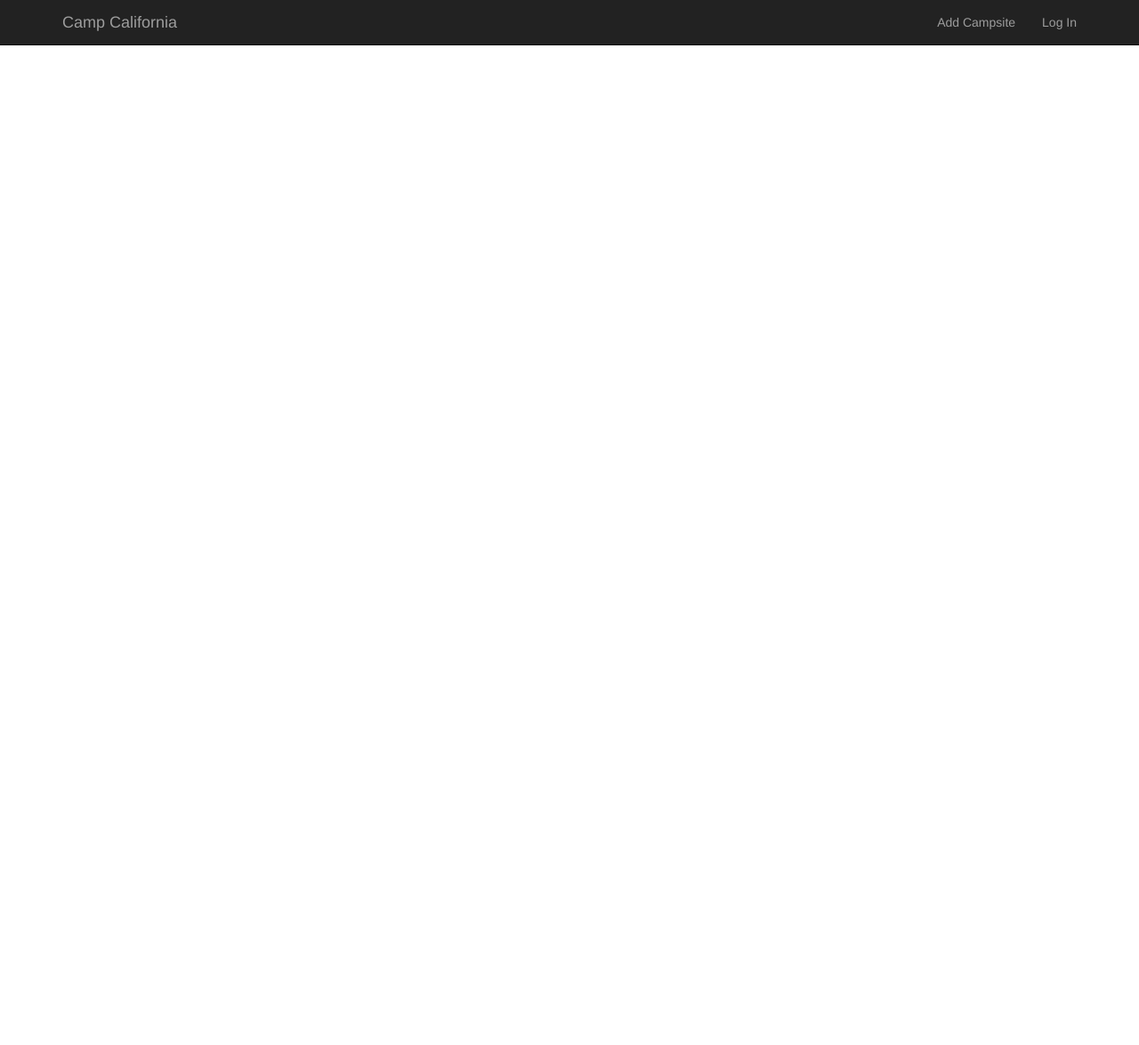
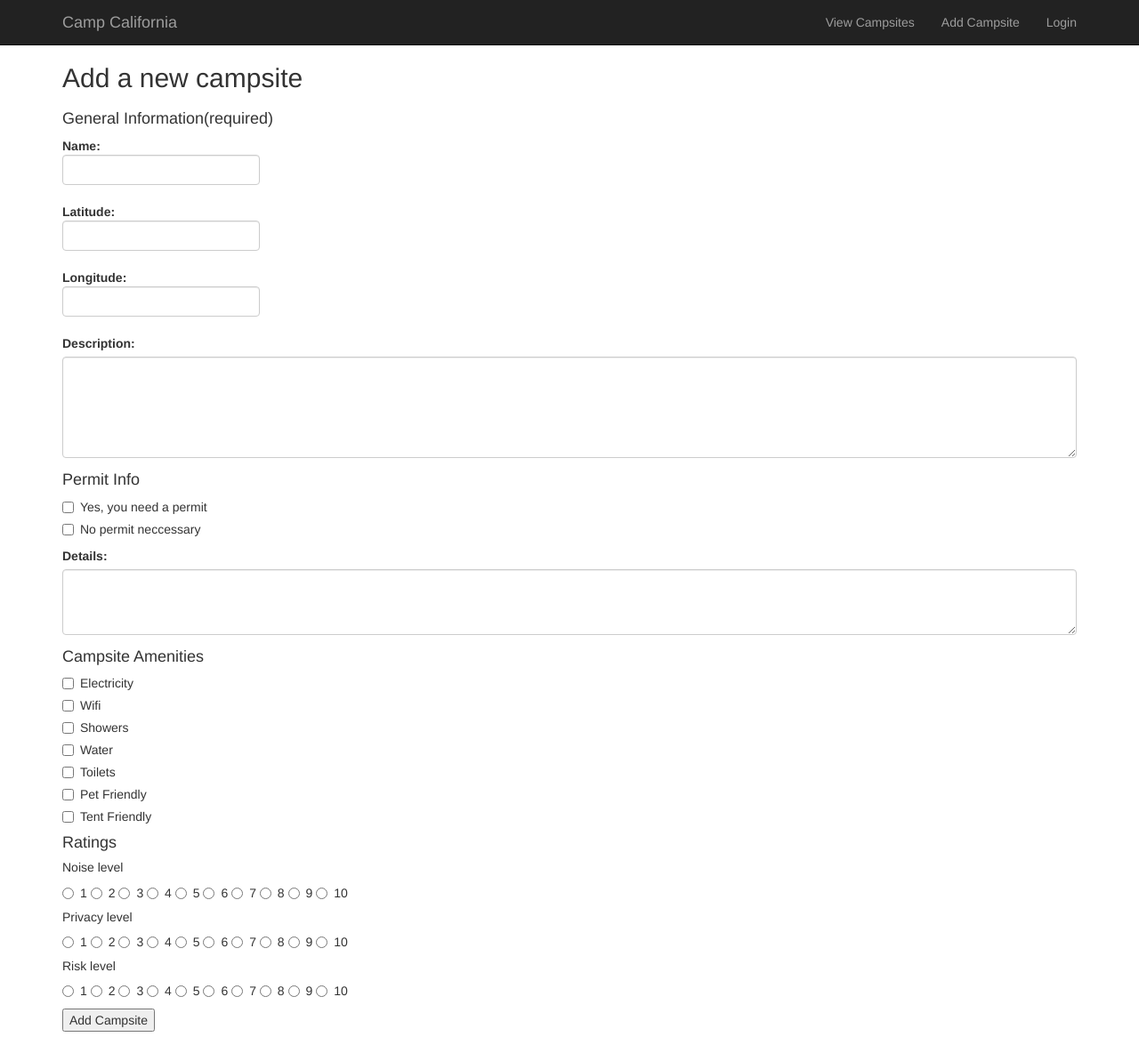
Before and after one commit to lmiller165/fullstack-free_campsite_project, a Flask app: template templates/add-campsite.html in a window 1280 px wide. Shown: the whole page at 89% size. Before the commit the page ends 51 px from the top, so only its background shows below. Run offline with Flask 2, Linux system fonts and the light colour scheme; the template is opened without the code that fills it, so the values that code supplies are empty; some libraries are stand-ins or nearby versions.

Commit message:
Add campsite form: Name, lat, lon, description, ratings are all adding to db properly. Permit, Permit info, amenities are having a few errors thrown.

```diff
--- a/server.py
+++ b/server.py
@@ -19,11 +19,12 @@ app.secret_key = "SECRET"
 app.jinja_env.undefined = StrictUndefined
 
 
-
+############################## LOGIN PROCESS ###################################
 @app.route('/')
 def index():
     """Homepage: Login or signup"""
 
+    #you can log in or choose to create an account from the homepage.
     return render_template("homepage.html")
 
 
@@ -50,9 +51,8 @@ def login_process():
     #saving user_id
     session["user_id"] = user.user_id
 
-    #flash message not currently working
     flash("Logged in")
-    return render_template(f"/view-all-campsites/{user.user_id}")
+    return redirect("/view-campsites")
 
 
 @app.route('/logout')
@@ -63,6 +63,8 @@ def logout():
     flash("Logged Out.")
     return redirect("/")
 
+
+############################# SIGN UP PROCESS ##################################
 
 @app.route('/sign-up', methods=['GET'])
 def signup_form():
@@ -90,15 +92,17 @@ def signup_process():
     flash(f"User {email} added.")
     return redirect("/")
 
-    # return redirect(f"/users/{new_user.user_id}")
 
-@app.route("/campsites")
-def movie_list():
-    """Show list of campsites."""
+############################### VIEW CAMPSITES #################################
 
-    campsites = Campsite.query.order_by('title').all()
-    return render_template("view-all-campsites.html", campsites=campsites)
+@app.route('/view-campsites', methods=['GET'])
+def list_campsites():
+    """Show list of all campsites"""
 
+    return render_template("view-campsites.html")
+
+
+################################ ADD CAMPSITES #################################
 
 @app.route('/add-campsite')
 def add_campsite_form():
@@ -112,27 +116,25 @@ def add_campsite_form():
         flash(f"You must be logged in to add a campsite")
         raise Exception("No user logged in.")
 
-    return redirect("/")
+        return redirect("/")
+
+    else:
+        return render_template("add-campsite.html")
 
 
 @app.route('/add-campsite', methods=['POST'])
 def add_campsite():
     """Add a campsite as a registered user."""
 
-    # Get form variables
+    # Campsite form variables
     name = request.form["name"]
-    lat = int(request.form["lat"])
-    lon = int(request.form["lon"])
+    lat = request.form["lat"]
+    lon = request.form["lon"]
     description = request.form["description"]
+    if request.form.get("permit") == "Yes":
+        permit = True
+    permit_info = request.form["permit_info"]
 
-    #Amenities form variables
-    electricity_checked = request.form.get("electricity") != None
-    wifi_checked = request.form.get("wifi") != None
-    showers_checked = request.form.get("showers") != None
-    water_checked = request.form.get("water") != None
-    toilets_checked = request.form.get("toilets") != None
-    petfriendly_checked = request.form.get("petfriendly") != None
-    tentfriendly_checked = request.form.get("tentfriendly") != None
 
     #Ratings form varialbes
     noise_level = int(request.form["noiselevel"])
@@ -142,14 +144,45 @@ def add_campsite():
     #User_id pulled from session
     user_id = session.get("user_id")
 
-    #Checking for user_id
-    if not user_id:
-        raise Exception("No user logged in.")
+    new_campsite = Campsite(name=name,
+                        lat=lat,
+                        lon=lon,
+                        description=description,
+                        # permit=permit,
+                        # permit_info=permit_info,
+                        user_id=user_id)
 
+    new_rating = Rating(noise_level=noise_level,
+                        risk_level=risk_level,
+                        privacy_level=privacy_level,
+                        user_id=user_id)
+
+    amenities = request.form.getlist("amenities")
+
+    for amenity in amenities:
+        new_campsite.campsite_amenities.append(amenity)
+
+
+    # new_amenity = Campsite_amenities(electricity=electricity,
+    #                                   wifi=wifi,
+    #                                   showers=showers,
+    #                                   water=water,
+    #                                   toilets=toilets,
+    #                                   petfriendly=petfriendly,
+    #                                   tentfriendly=tentfriendly)
+
+
+    new_campsite.ratings.append(new_rating)
+    # new_campsite.campsite_amenities.append(new_amenity)
+
+    #add all info to our db
+    db.session.add(new_campsite)
+
+    # db.session.add(new_amenity)
 
     db.session.commit()
 
-    return render_template("view-all.campsites")
+    return render_template("view-campsites.html")
 
 
 ################################################################################
@@ -167,3 +200,11 @@ if __name__ == "__main__":
     DebugToolbarExtension(app)
 
     app.run(host="0.0.0.0")
+
+
+############################################################################
+
+#saving for later in case I need it
+#this code is from ashely after my add a campstie and other tables:
+    # user = User.query.get(user_id)
+    # new_rating.user = user
--- a/templates/add-campsite.html
+++ b/templates/add-campsite.html
@@ -4,10 +4,9 @@
 
 
 
-{% if "user_id" in session %}
 <h2 class="container">Add a new campsite</h2>
 
-<form action="/sign-up" method="POST" class="container">
+<form action="/add-campsite" method="POST" class="container">
 
     <h4>General Information(required)</h4>
 
@@ -19,13 +18,13 @@
 
     <div class="form-group">
       <label>Latitude:
-          <input type="number" name="lat" required class="form-control">
+          <input type="float" name="lat" required class="form-control">
       </label>
     </div>
 
     <div class="form-group">
       <label>Longitude:
-          <input type="number" name="lon" required class="form-control">
+          <input type="float" name="lon" required class="form-control">
       </label>
     </div>
 
@@ -35,34 +34,49 @@
       </label>
     </div>
 
+    <h4>Permit Info</h4>
+
+    <div class="checkbox">
+      <label><input type="checkbox" name="yes" value="yes">Yes, you need a permit</label>
+    </div>
+    <div class="checkbox">
+      <label><input type="checkbox" name="no" value="no">No permit neccessary</label>
+    </div>
+
+    <div class="form-group">
+      <label for="permit_info">Details:</label>
+        <textarea class="form-control" name="permit_info" rows="3" id="description"></textarea>
+      </label>
+    </div>
+
     <h4>Campsite Amenities</h4>
 
     <div class="checkbox">
-      <label><input type="checkbox" name="electricity" value="electricity" >Electricity</label>
+      <label><input type="checkbox" name="amenities" value="1" >Electricity</label>
     </div>
 
     <div class="checkbox">
-      <label><input type="checkbox" name="wifi" value="wifi">Wifi</label>
+      <label><input type="checkbox" name="amenities" value="2">Wifi</label>
     </div>
 
     <div class="checkbox">
-      <label><input type="checkbox" name="showers" value="showers">Showers</label>
+      <label><input type="checkbox" name="amenities" value="3">Showers</label>
     </div>
 
      <div class="checkbox">
-      <label><input type="checkbox" name="water" value="water">Water</label>
+      <label><input type="checkbox" name="amenities" value="4">Water</label>
     </div>
 
     <div class="checkbox">
-      <label><input type="checkbox" name="toilets" value="toilets">Toilets</label>
+      <label><input type="checkbox" name="amenities" value="5">Toilets</label>
     </div>
 
     <div class="checkbox">
-      <label><input type="checkbox" name="petfriendly" value="petfriendly">Pet Friendly</label>
+      <label><input type="checkbox" name="amenities" value="6">Pet Friendly</label>
     </div>
 
     <div class="checkbox">
-      <label><input type="checkbox" name="tentfriendly" value="tentfriendly">Tent Friendly</label>
+      <label><input type="checkbox" name="amenities" value="7">Tent Friendly</label>
     </div>
 
 
@@ -120,7 +134,7 @@
       <input type="submit" value="Add Campsite" class="btn-dark">
     </div>
 </form>
-{% endif %}
+
 
 
 
--- a/templates/base.html
+++ b/templates/base.html
@@ -17,8 +17,15 @@
 
         <div class="navbar-collapse collapse">
             <ul class="nav navbar-nav navbar-right">
+                <li><a href="/view-campsites">View Campsites</a></li>
                 <li><a href="/add-campsite">Add Campsite</a></li>
-                <li><a href="/">Log In</a></li>
+<!--                 <li><a href="/">Log In</a></li> -->
+<!--                 <li><a href="/logout">Log Out</a></li> -->
+                {% if "user_id" in session %}
+                  <li><a href="/logout">Logout</a></li>
+                {% else %}
+                  <li><a href="/">Login</a></li>
+                {% endif %}
             </ul>
         </div>
 
--- a/templates/homepage.html
+++ b/templates/homepage.html
@@ -1,6 +1,12 @@
 {% extends 'base.html' %}
 
 {% block body %}
+
+<div class="container">
+  <h3>Welcome!</h3>
+  <p>You must be a registered user in order to add a campsite.</p>
+</div>
+
 
 <form action="/" method="POST" class="container">
 
```
Also changed, not shown: model.py (+28 -18 lines), templates/view-all-campsites.html (deleted, +0 -16 lines), templates/login.html (deleted).
